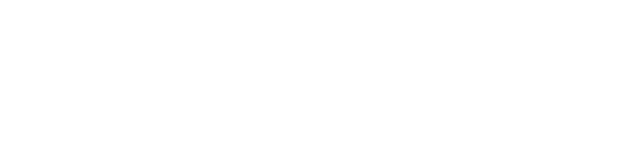
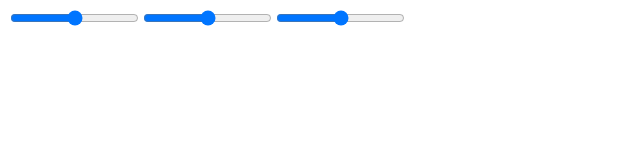
Before and after one commit to itggot-emil-willbas/vuem18intro-och-vningar, a plain HTML site: page averageNumber.html in a window 1280 px wide. Shown: the whole page, without its empty margins (0-640 px from the left). Drawn offline with nearby package versions, Linux system fonts and the light colour scheme.

Commit message:
Start average sliders
Börjat bygga components, tre sliders

```diff
--- a/averageNumber.html
+++ b/averageNumber.html
@@ -9,16 +9,32 @@
     <title>Average Number</title>
 </head>
 <body>
-    <div id="app"></div>
+    <div id="app">
+        <emil-slider v-for="name in sliderNames"
+                    v-bind:slidername="name"
+                    v-bind:key="name.id">
+        </emil-slider>
+
+        <p></p>
+
+    </div>
 
     <script>
+
+            Vue.component('emil-slider',{
+                template:`<input type="range" v-bind:id="slidername.text">`,
+                props:['slidername']
+
+            })
 
             let app = new Vue({
                 el: '#app',
                 data: {
-                    value: '0',
-                    value2: '0',
-                    tabell: ''
+                    sliderNames:[
+                        {id:0,text:'one'},{id:1,text:'two'},{id:2,text:'three'}
+                    ],
+                    qname:'Emil'
+
                 },
                 methods: {
                     double: function () {
```
